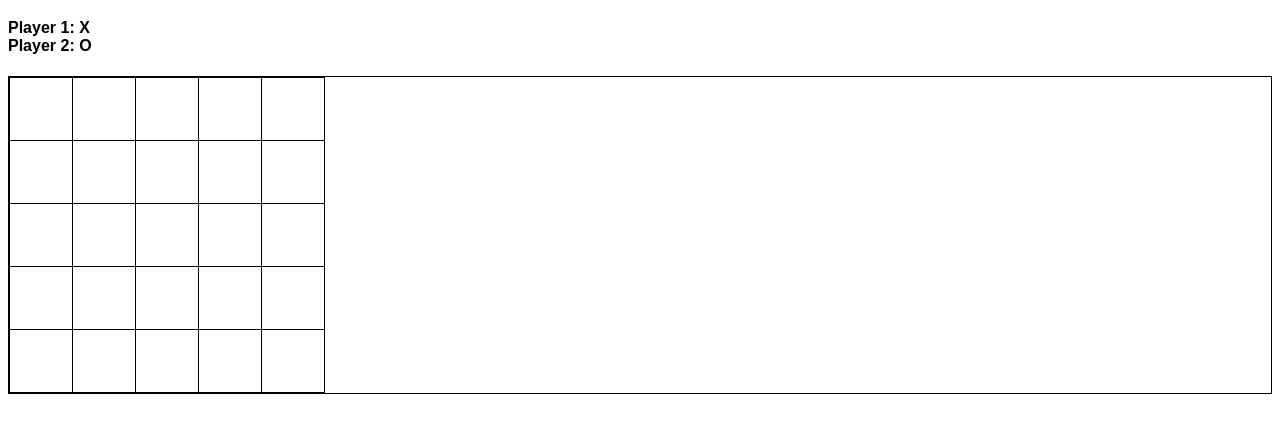
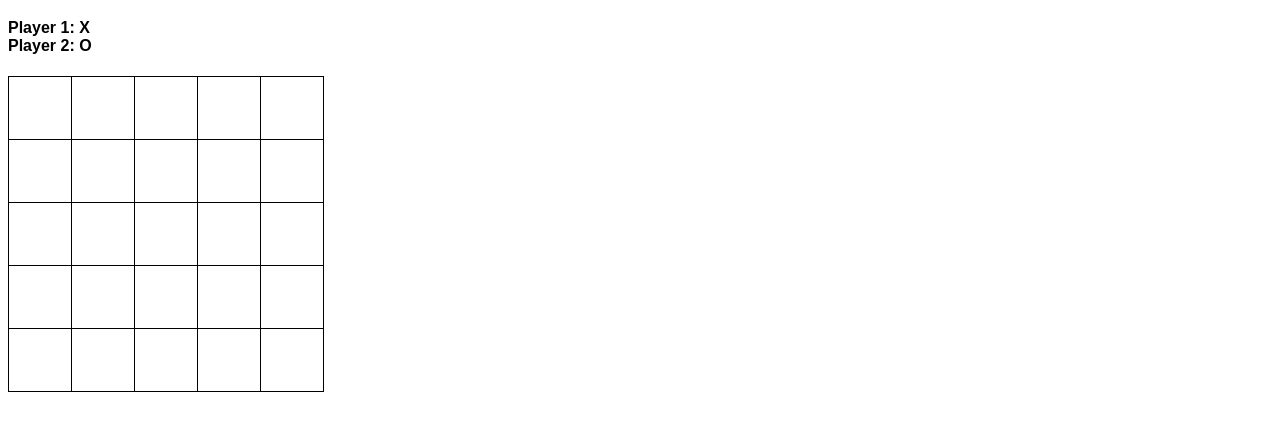
Before and after one commit to santiagt/wasment2, a website built with Parcel: page index.html in a window 1280 px wide. Shown: the part 61-494 px from the top of the page. Built offline with nearby package versions, Linux system fonts and the light colour scheme.

Commit message:
bug fixing

```diff
--- a/src/index.js
+++ b/src/index.js
@@ -89,10 +89,12 @@ const checkWin = () => {
         alert("Player 1 won!");
         cleanBoard();
         printBoard();
+        return;
       } else {
         alert("Player 2 won!");
         cleanBoard();
         printBoard();
+        return;
       }
     }
   });
--- a/src/styles.css
+++ b/src/styles.css
@@ -3,7 +3,6 @@ body {
 }
 
 #board {
-  border: 1px solid black;
   border-collapse: collapse;
 }
 #board td {
```
